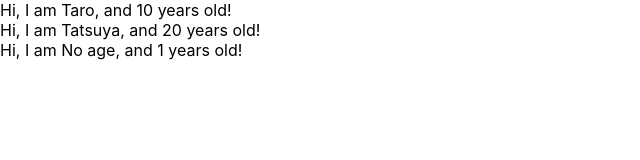
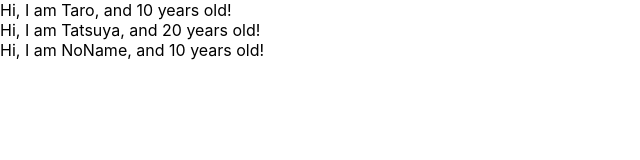
Before and after one commit to tatsuyaHello/react-redux-crud-application, a React (Create React App) app: page / in a window 1280 px wide. Shown: the top 160 px of the page, without its empty margins (0-640 px from the left). Built offline with nearby package versions, Linux system fonts and the light colour scheme.

Commit message:
learn prop-types

```diff
--- a/src/App.js
+++ b/src/App.js
@@ -1,11 +1,11 @@
 import React from 'react';
-
+import PropTypes from 'prop-types';
 
 const App = () => {
   const profiles = [
     { name: "Taro", age: 10},
     { name: "Tatsuya", age: 20},
-    { name: "No age"}
+    { name: "NoName", age: 10 }
   ]
   return (
     <div>
@@ -22,8 +22,9 @@ const User = (props) => {
   return <div>Hi, I am {props.name}, and {props.age} years old!</div>
 }
 
-User.defaultProps = {
-  age: 1
+User.propTypes = {
+  name: PropTypes.string,
+  age: PropTypes.number.isRequired
 }
 
 export default App;
```
